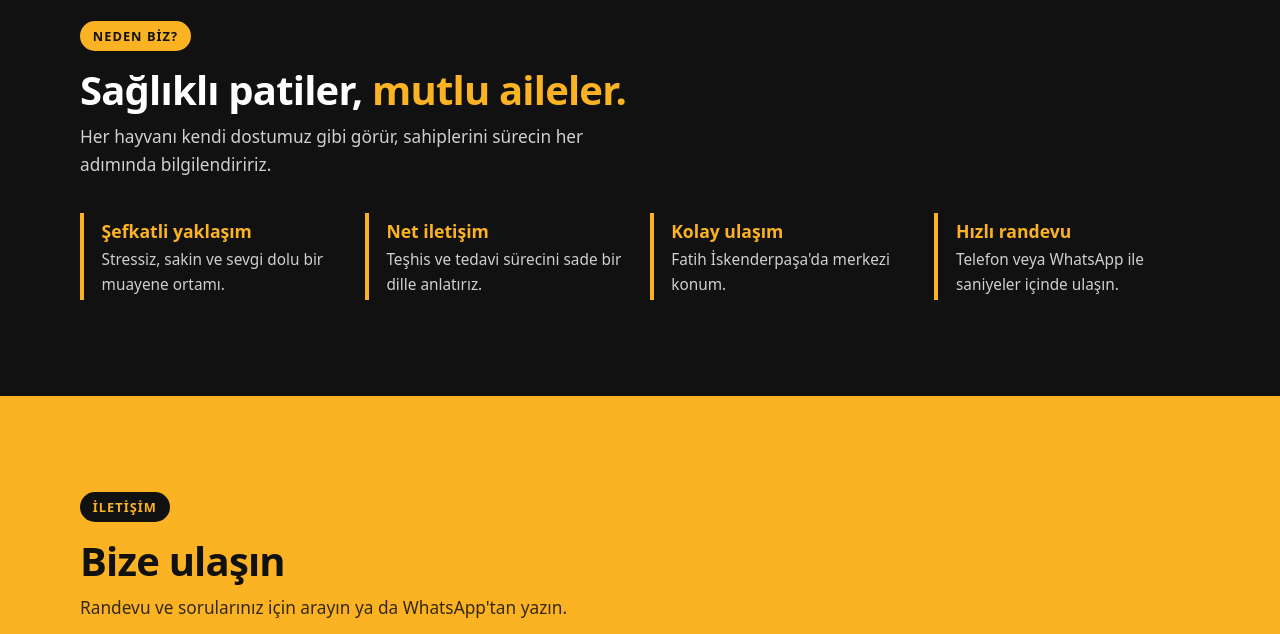
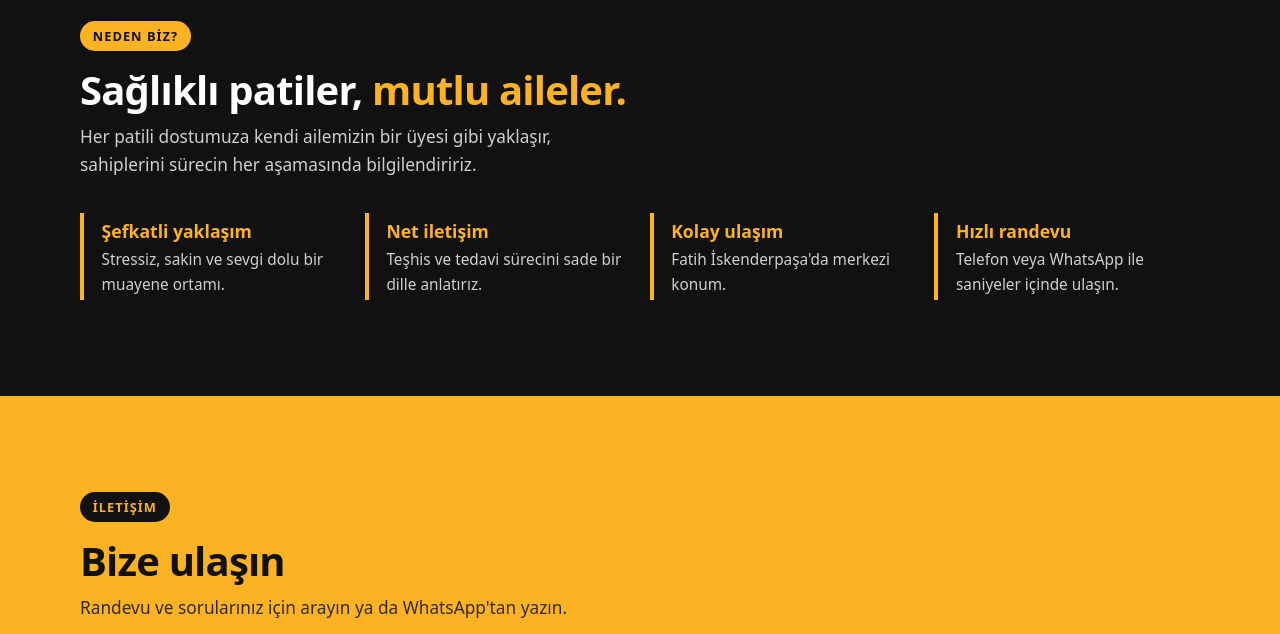
Before and after one commit to talhamkaramuk/fatihveteriner, a plain HTML site: page index.html in a window 1280 px wide. Shown: the part 1600-2234 px from the top of the page. Drawn offline with Linux system fonts and the light colour scheme.

Commit message:
Text editing

```diff
--- a/index.html
+++ b/index.html
@@ -690,7 +690,7 @@
             <div class="wrap">
                 <span class="tag" style="background:var(--y);color:var(--k)">Neden Biz?</span>
                 <h2>Sağlıklı patiler, <span>mutlu aileler.</span></h2>
-                <p class="lead">Her hayvanı kendi dostumuz gibi görür, sahiplerini sürecin her adımında bilgilendiririz.
+                <p class="lead">Her patili dostumuza kendi ailemizin bir üyesi gibi yaklaşır, sahiplerini sürecin her aşamasında bilgilendiririz.
                 </p>
                 <div class="why">
                     <div><b>Şefkatli yaklaşım</b>
```
